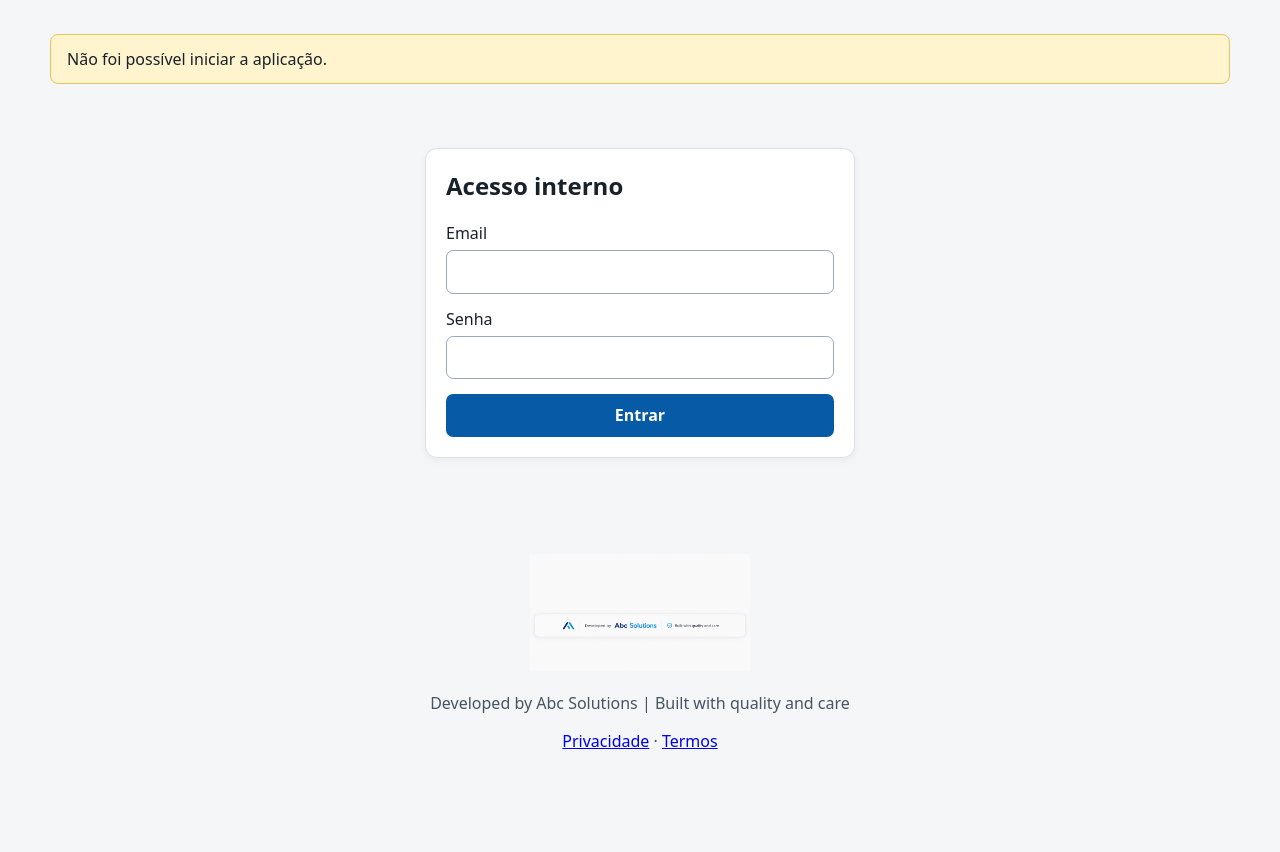
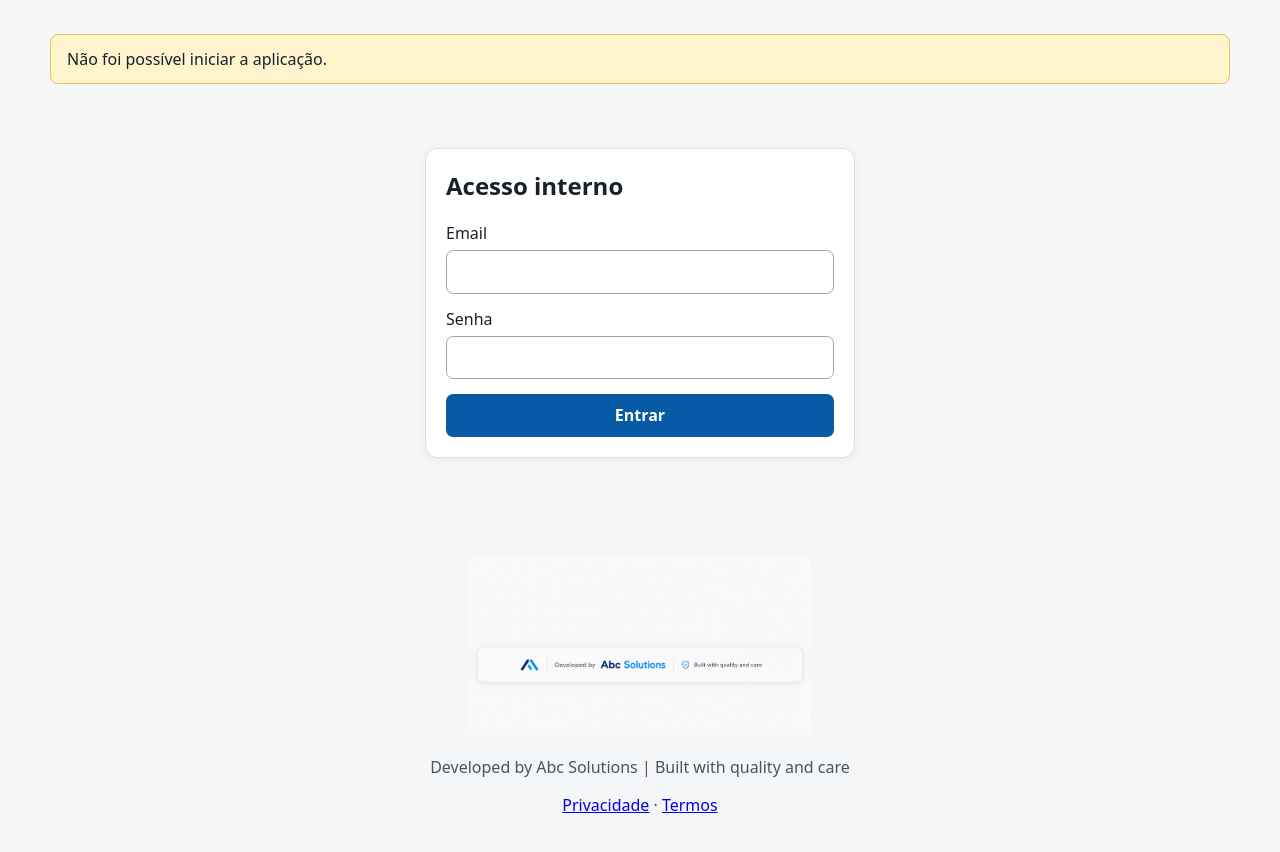
Before and after one commit to Odecius/Prospect, a plain HTML site: page app/static/index.html in a window 1280 px wide. Shown: the part 78-930 px from the top of the page. Before the commit the page ends 878 px from the top, so only its background shows below. Drawn offline with Linux system fonts and the light colour scheme; no server answers.

Commit message:
Increase footer logo size

```diff
--- a/app/static/styles.css
+++ b/app/static/styles.css
@@ -52,7 +52,7 @@ th, td { padding: .7rem; border-bottom: 1px solid #e3e7eb; text-align: left; ver
 td .actions button { min-height: 2.2rem; padding: .35rem .6rem; }
 tr.archived { opacity: .6; }
 footer { text-align: center; padding: 2rem 1rem; color: #465463; }
-footer img { width: min(220px, 70vw); height: auto; }
+footer img { width: min(340px, 82vw); height: auto; }
 .legal { max-width: 780px; line-height: 1.6; }
 @media (max-width: 800px) { .grid, .lower-grid { grid-template-columns: 1fr; } .shell { margin-top: 1rem; } }
 @media (max-width: 800px) { .metrics { grid-template-columns: repeat(2, 1fr); } .dashboard-heading { display: block; } }
```
